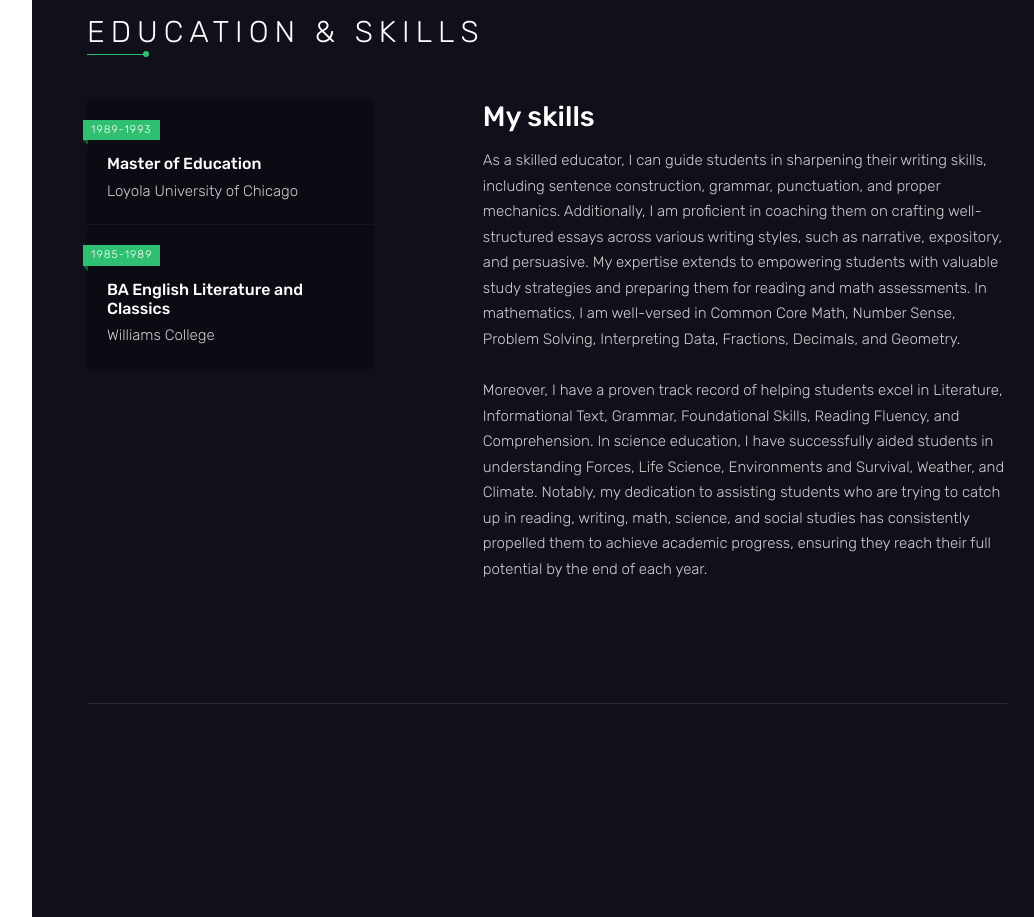
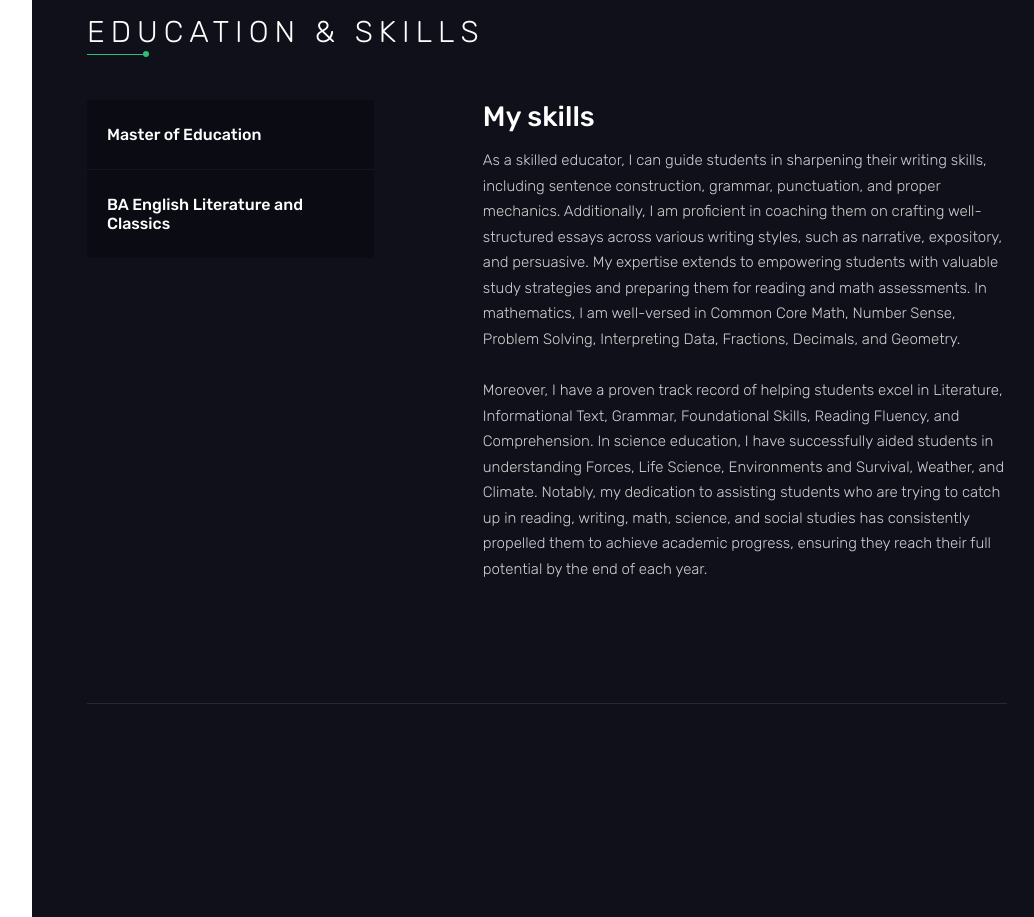
Before and after one commit to tparks18/nettie_parks_teaching_portfolio, a Next.js app: page / in a window 1280 px wide. Shown: the part 1680-2597 px from the top of the page, without its empty margins (218-1252 px from the left). Built offline with nearby package versions, Linux system fonts and the light colour scheme; a web font is replaced by a local one.

Commit message:
changed title

```diff
--- a/pages/_app.js
+++ b/pages/_app.js
@@ -15,7 +15,7 @@ function MyApp({ Component, pageProps }) {
   return (
     <Fragment>
       <Head>
-        <title>Ms. Nettie Parks: Tutoring</title>
+        <title>Ms. Nettie Parks | Tutoring</title>
         {/* <!-- Favicon --> */}
 
         {/* <link rel="shortcut icon" type="image/x-icon" href="/favicon.ico" />
--- a/src/components/About.js
+++ b/src/components/About.js
@@ -82,14 +82,10 @@ const About = () => {
           <div className="col-lg-4 m-15px-tb">
             <ul className="aducation-box">
               <li>
-                <span>1989-1993</span>
                 <h6>Master of Education</h6>
-                <p>Loyola University of Chicago</p>
               </li>
               <li>
-                <span>1985-1989</span>
                 <h6>BA English Literature and Classics</h6>
-                <p>Williams College</p>
               </li>
             </ul>
           </div>
```
